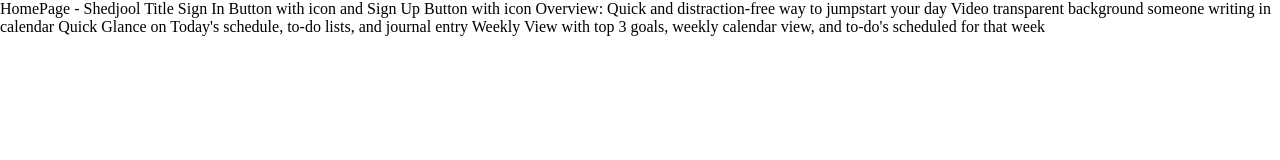
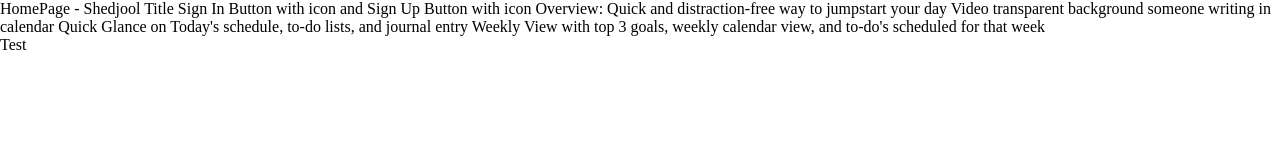
Before and after one commit to garcikg0/sched-it, a React (Create React App) app in the folder frontend-react-sched/: page / in a window 1280 px wide. Shown: the top 160 px of the page. Built offline with nearby package versions, Linux system fonts and the light colour scheme.

Commit message:
homepage component with Routing

```diff
--- a/frontend-react-sched/src/App.js
+++ b/frontend-react-sched/src/App.js
@@ -5,6 +5,7 @@
 import LoginForm from './components/loginForm/LoginForm';
 import SignUpForm from './components/signUpForm/SignUpForm';
 import NavBar from './components/navBar/NavBar'
+import HomePage from './components/homePage/HomePage'
 
 const App = () => {
 
@@ -42,14 +43,7 @@
     <>
     <Switch>
       <Route path='/' >
-        <div>
-          HomePage - Shedjool Title
-          Sign In Button with icon and Sign Up Button with icon
-          Overview: Quick and distraction-free way to jumpstart your day
-          Video transparent background someone writing in calendar
-          Quick Glance on Today's schedule, to-do lists, and journal entry
-          Weekly View with top 3 goals, weekly calendar view, and to-do's scheduled for that week
-        </div>
+        <HomePage />
       </Route>
       <Route path='/login' exact>
         <LoginForm handleLogin={handleLogin} />
--- /dev/null
+++ b/frontend-react-sched/src/components/homePage/HomePage.js
@@ -0,0 +1,22 @@
+import React, { useState } from 'react';
+
+const HomePage = () => {
+
+    return(
+        <>
+        <div class="homepage">
+            HomePage - Shedjool Title
+            Sign In Button with icon and Sign Up Button with icon
+            Overview: Quick and distraction-free way to jumpstart your day
+            Video transparent background someone writing in calendar
+            Quick Glance on Today's schedule, to-do lists, and journal entry
+            Weekly View with top 3 goals, weekly calendar view, and to-do's scheduled for that week
+        </div>
+        <div class="homepage">
+            Test
+        </div>
+        </>
+    )
+}
+
+export default HomePage;
--- /dev/null
+++ b/frontend-react-sched/src/components/homePage/Styles.scss
@@ -0,0 +1,8 @@
+.homepage {
+    min-height: 100vh;
+    display: flex;
+    flex-direction: column;
+    align-items: center;
+    justify-content: center;
+    margin: 1px;
+}
```
Also changed, not shown: 1 other file (tests, documents, lock files or other folders).
